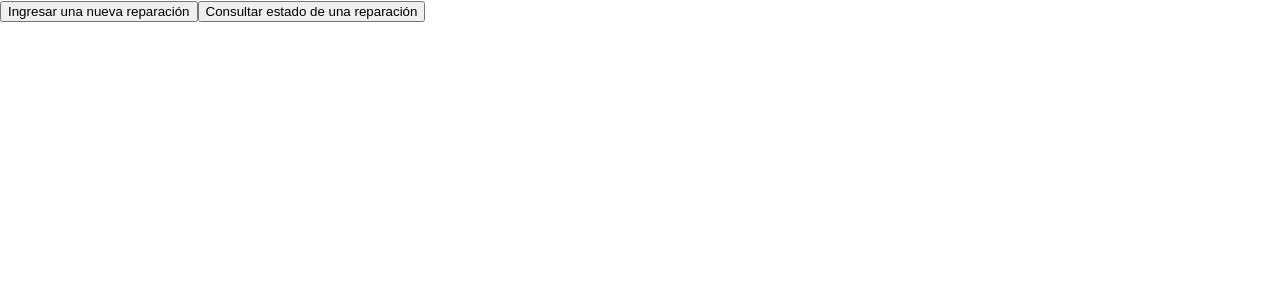
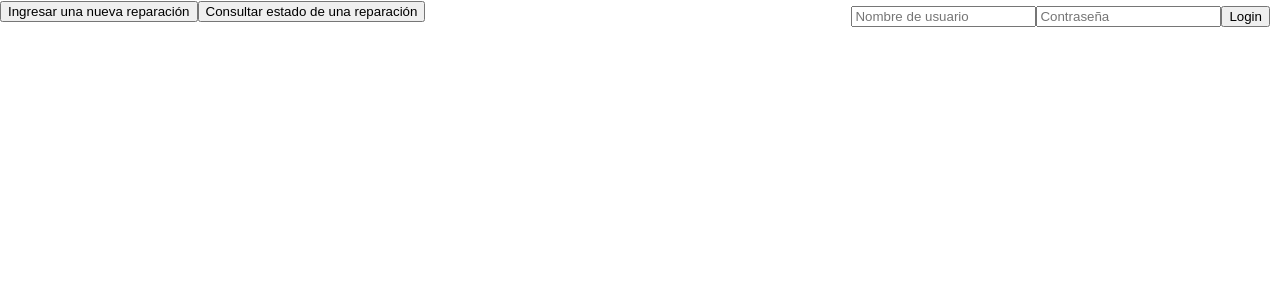
Before and after one commit to totielabrie11/reparaciones, a React (Create React App) app in the folder frontend/: page / in a window 1280 px wide. Shown: the top 300 px of the page. Built offline with nearby package versions, Linux system fonts and the light colour scheme.

Commit message:
login + cerrar cesion

```diff
--- a/frontend/src/App.js
+++ b/frontend/src/App.js
@@ -1,18 +1,40 @@
 import React, { useState } from 'react';
+import Login from './components/Login';
 import ConsultaEstado from './components/ConsultaEstado';
 import IngresoReparacion from './components/IngresoReparacion';
-import DetalleReparacion from './components/DetalleReparacion'; // Si estás usando este componente
+import DetalleReparacion from './components/DetalleReparacion';
+import VistaDistinta from './components/VistaDistinta';
+import './styles.css';
 
 function App() {
+  const [usuarioLogueado, setUsuarioLogueado] = useState(null);
   const [vistaActual, setVistaActual] = useState('principal');
   const [reparacionSeleccionada, setReparacionSeleccionada] = useState(null);
 
+  const handleLoginSuccess = (usuario) => {
+    setUsuarioLogueado(usuario);
+    // Aquí puedes definir si quieres cambiar a una vista específica según el tipo de usuario
+    // Por ejemplo, si es un administrador, podrías querer llevarlo a una vista administrativa
+    if (usuario.tipo === 'administrador') {
+      setVistaActual('vistaDistinta');
+    } else {
+      setVistaActual('principal');
+    }
+  };
+
+  const handleLogout = () => {
+    setUsuarioLogueado(null);
+    setVistaActual('principal');
+    setReparacionSeleccionada(null);
+  };
+
   const mostrarPrincipal = () => {
     setVistaActual('principal');
-    setReparacionSeleccionada(null); // Asegúrate de resetear esto también
+    setReparacionSeleccionada(null);
   };
 
   return (
+    <div>
       <div>
         {vistaActual === 'principal' && (
           <>
@@ -22,6 +44,13 @@ function App() {
             <button onClick={() => setVistaActual('consultarEstado')}>
               Consultar estado de una reparación
             </button>
+            {usuarioLogueado ? (
+              <button onClick={handleLogout}>
+                Cerrar sesión
+              </button>
+            ) : (
+              <Login onLoginSuccess={handleLoginSuccess} />
+            )}
           </>
         )}
 
@@ -34,6 +63,17 @@ function App() {
         {reparacionSeleccionada && (
           <DetalleReparacion reparacion={reparacionSeleccionada} cerrarDetalle={mostrarPrincipal} />
         )}
+        {usuarioLogueado && vistaActual === 'vistaDistinta' && (
+          <VistaDistinta usuario={usuarioLogueado} cerrarSesion={handleLogout}/>
+        )}
+      </div>
+
+      {/* Muestra la información del usuario logueado si está presente */}
+      {usuarioLogueado && (
+        <div style={{ position: 'absolute', right: 0, top: 0, padding: '10px' }}>
+          Us logueado exitosamente: {usuarioLogueado.nombreUs}
+        </div>
+      )}
     </div>
   );
 }
--- a/frontend/src/components/IngresoReparacion.js
+++ b/frontend/src/components/IngresoReparacion.js
@@ -1,6 +1,6 @@
 import React, { useState } from 'react';
 
-function IngresoReparacion() {
+function IngresoReparacion({volverAPrincipal}) {
   const [formData, setFormData] = useState({
     tipoEntidad: '',
     identificacion: '',
@@ -144,6 +144,7 @@ const getCausaPlaceholder = () => {
         <button type="submit">Enviar</button>
       </form>
        )}
+       <button onClick={volverAPrincipal}>Volver</button>
     </div>
   );
 }
--- /dev/null
+++ b/frontend/src/components/Login.js
@@ -0,0 +1,33 @@
+import React, { useState } from 'react';
+// Importa tus usuarios desde el archivo JSON (ajusta la ruta según sea necesario)
+import usuarios from '../data/contraseñaDb.json';
+
+function Login({ onLoginSuccess }) {
+  const [nombreUs, setNombreUs] = useState('');
+  const [contraseña, setContraseña] = useState('');
+  const [error, setError] = useState('');
+
+  const handleSubmit = (e) => {
+    e.preventDefault();
+    const usuario = usuarios.find((us) => us.nombreUs === nombreUs && us.contraseña === contraseña);
+
+    if (usuario) {
+      onLoginSuccess(usuario);
+    } else {
+      setError('Usuario o contraseña incorrectos');
+    }
+  };
+
+  return (
+    <div className="form-login-derecha">
+      <form onSubmit={handleSubmit}>
+        <input type="text" placeholder="Nombre de usuario" value={nombreUs} onChange={(e) => setNombreUs(e.target.value)} />
+        <input type="password" placeholder="Contraseña" value={contraseña} onChange={(e) => setContraseña(e.target.value)} />
+        <button type="submit">Login</button>
+      </form>
+      {error && <p>{error}</p>}
+    </div>
+  );
+}
+
+export default Login;
--- /dev/null
+++ b/frontend/src/components/VistaDistinta.js
@@ -0,0 +1,19 @@
+import React from 'react';
+
+function VistaDistinta({ usuario, cerrarSesion }) {
+  // Asumiendo que el objeto usuario tiene una propiedad 'tipo' que indica si es administrador o operador
+  return (
+    <div>
+      {usuario.tipo === 'administrador' && (
+        <span>Bienvenido a la vista de administrador</span>
+      )}
+      {usuario.tipo === 'operador' && (
+        <span>Bienvenido a la vista de operador</span>
+      )}
+      <br />
+      <button onClick={cerrarSesion}>Cerrar sesión</button>
+    </div>
+  );
+}
+
+export default VistaDistinta;
--- /dev/null
+++ b/frontend/src/data/contraseñaDb.json
@@ -0,0 +1,18 @@
+[
+    {
+      "tipo": "administrador",
+      "nombre": "Juan",
+      "apellido": "Pérez",
+      "mail": "juan.perez@example.com",
+      "nombreUs": "juanAdmin",
+      "contraseña": "admin123"
+    },
+    {
+      "tipo": "operador",
+      "nombre": "Ana",
+      "apellido": "López",
+      "mail": "ana.lopez@example.com",
+      "nombreUs": "anaOperador",
+      "contraseña": "oper123"
+    }
+  ]
--- /dev/null
+++ b/frontend/src/styles.css
@@ -0,0 +1,9 @@
+/* styles.css */
+.form-login-derecha {
+    position: absolute;
+    right: 0;
+    top: 2%;
+    transform: translateY(-50%);
+    padding: 10px;
+    /* Añade más estilos aquí según necesites */
+  }
```
Lines whose indentation alone changed are shown as unchanged.
